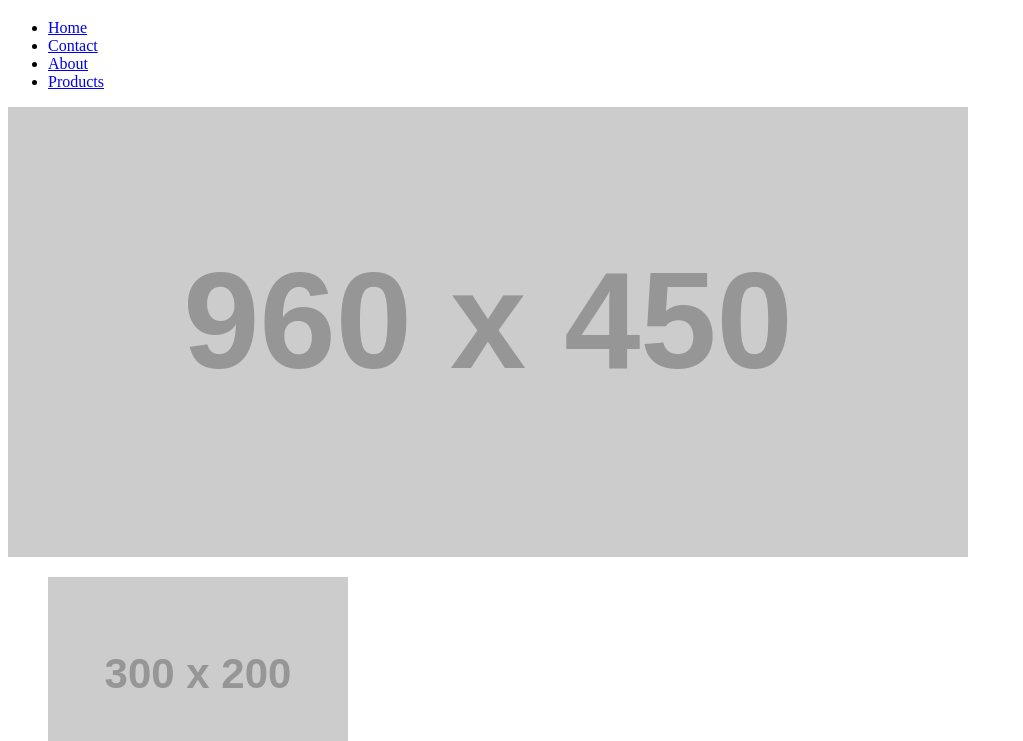
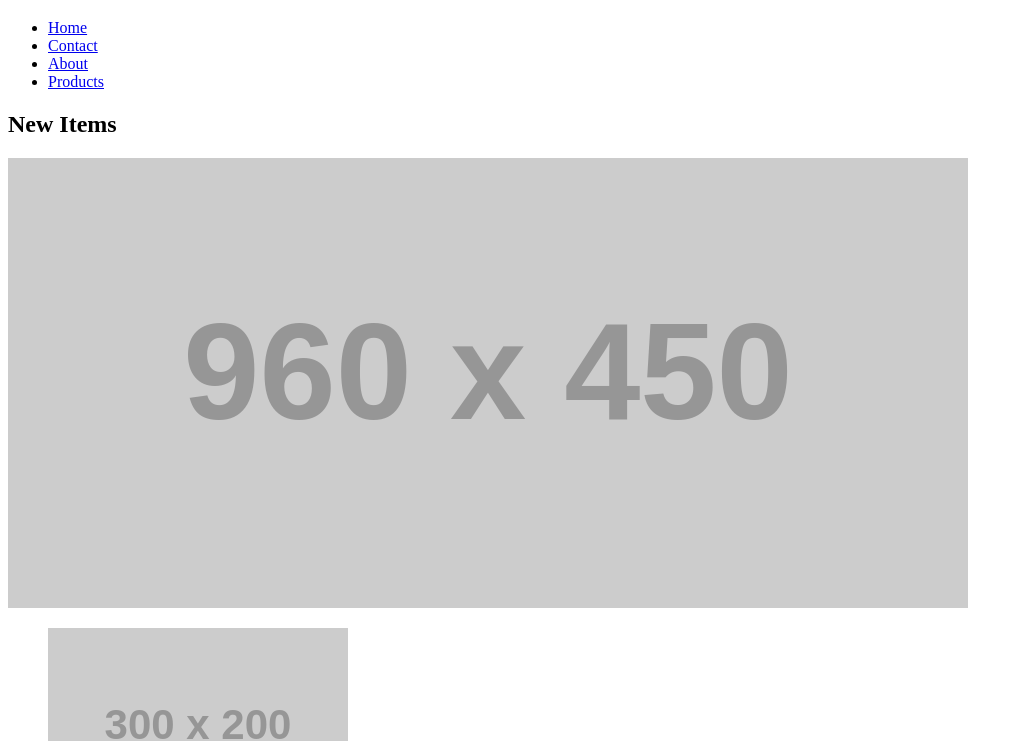
Before and after one commit to wtwalker1/Lab4-HTML-page, a plain HTML site: page index.html in a window 1280 px wide. Shown: the part 61-802 px from the top of the page, without its empty margins (0-1023 px from the left). Drawn offline with Linux system fonts and the light colour scheme; placeholder pictures from the web are drawn by us.

Commit message:
Add heading 2 to the main body

```diff
--- a/index.html
+++ b/index.html
@@ -32,6 +32,7 @@
       </header>
       <!-- main -->
       <main>
+          <h2>New Items</h2>
          <img  src="http://placehold.it/960x450" >
          <ul>
             <li><img src="http://placehold.it/300x200"  /></li>
```
